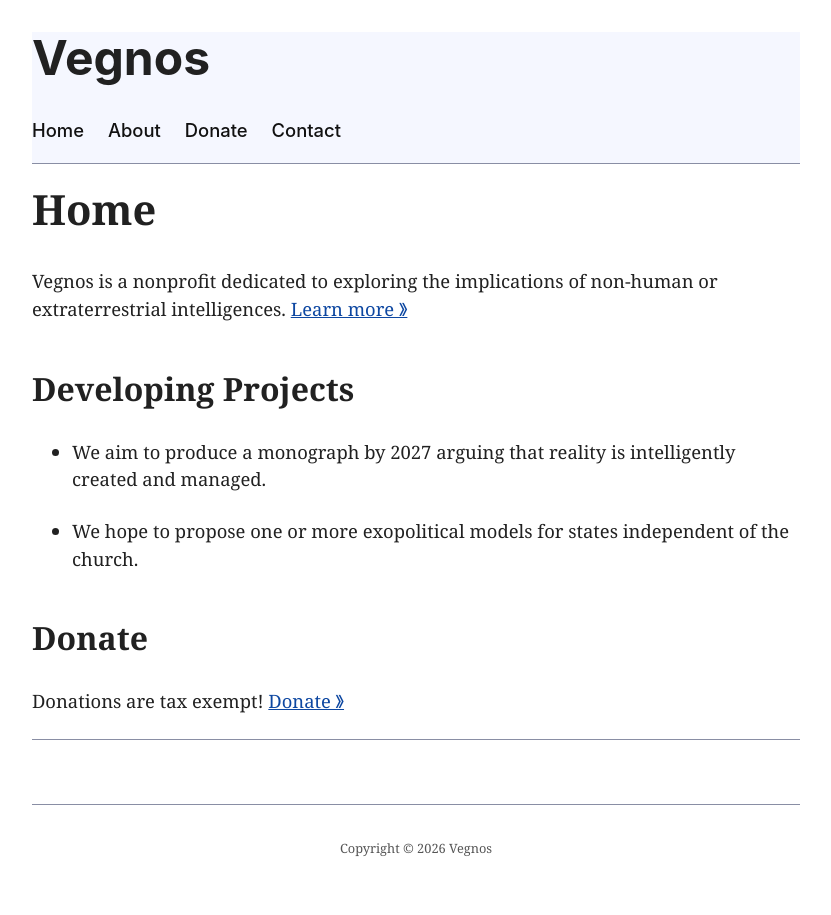
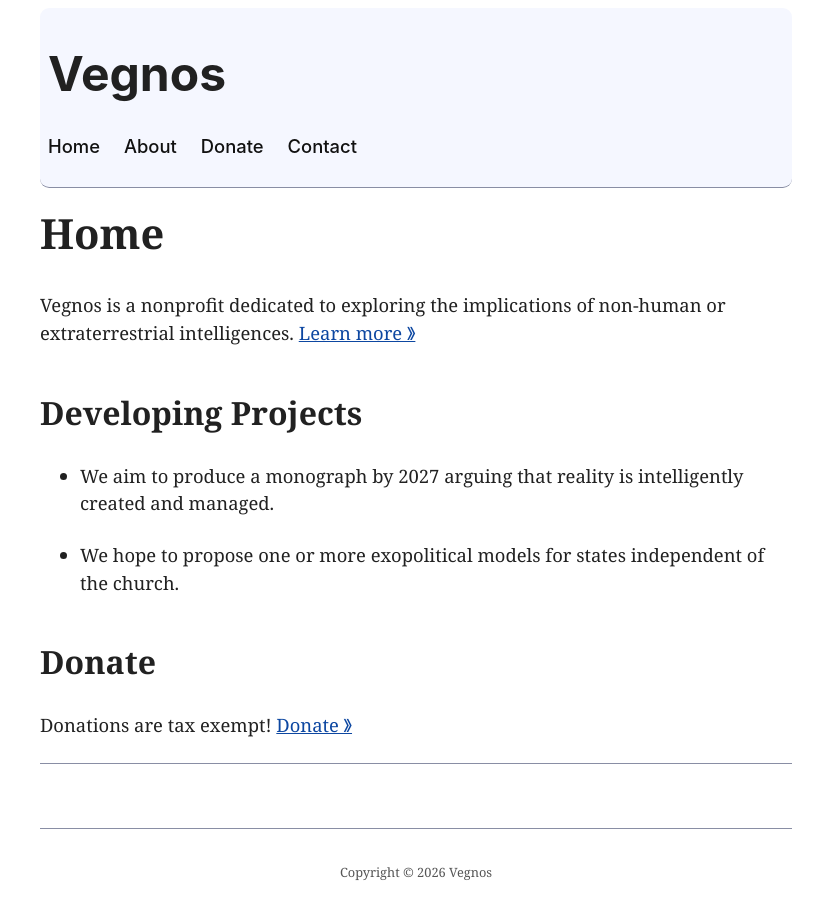
Before and after one commit to jklmnop10/vegnos, a Jekyll site: the page built from index.md, in a window 1280 px wide. Shown: the whole page, without its empty margins (224-1055 px from the left). Built offline with Jekyll 4.4.1, drawn with Linux system fonts in a browser that asks for light colours.

Commit message:
Update stylesheet.css

```diff
--- a/assets/css/stylesheet.css
+++ b/assets/css/stylesheet.css
@@ -78,6 +78,8 @@ a:hover {
 .site-header {
 	background-color: var(--accent-bg);
     border-bottom: var(--border-width) solid var(--border);
+	border-radius: .5em;
+	padding: .5rem;
 }
 
 .site-header nav ul {
@@ -150,6 +152,7 @@ body {
   background-color: var(--bg);
   font-size: 1.15rem;
   line-height: 1.5;
+  padding: .5rem;
 }
 
 /* Add a little padding to ensure spacing is correct between content and header nav */
```
